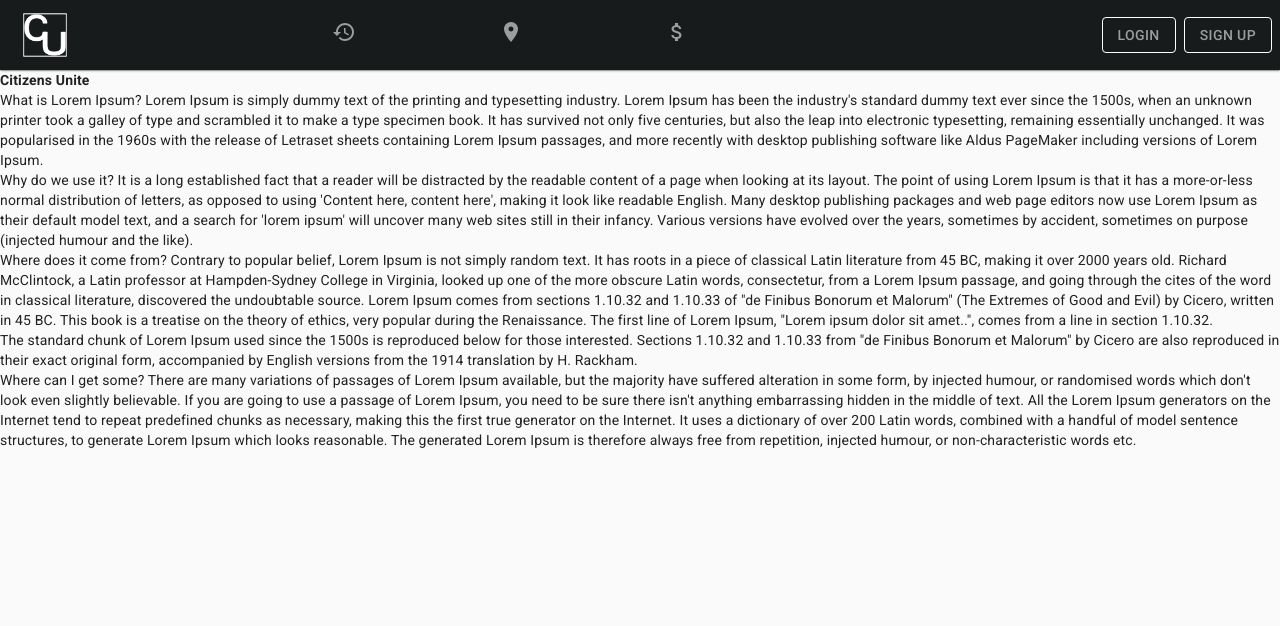
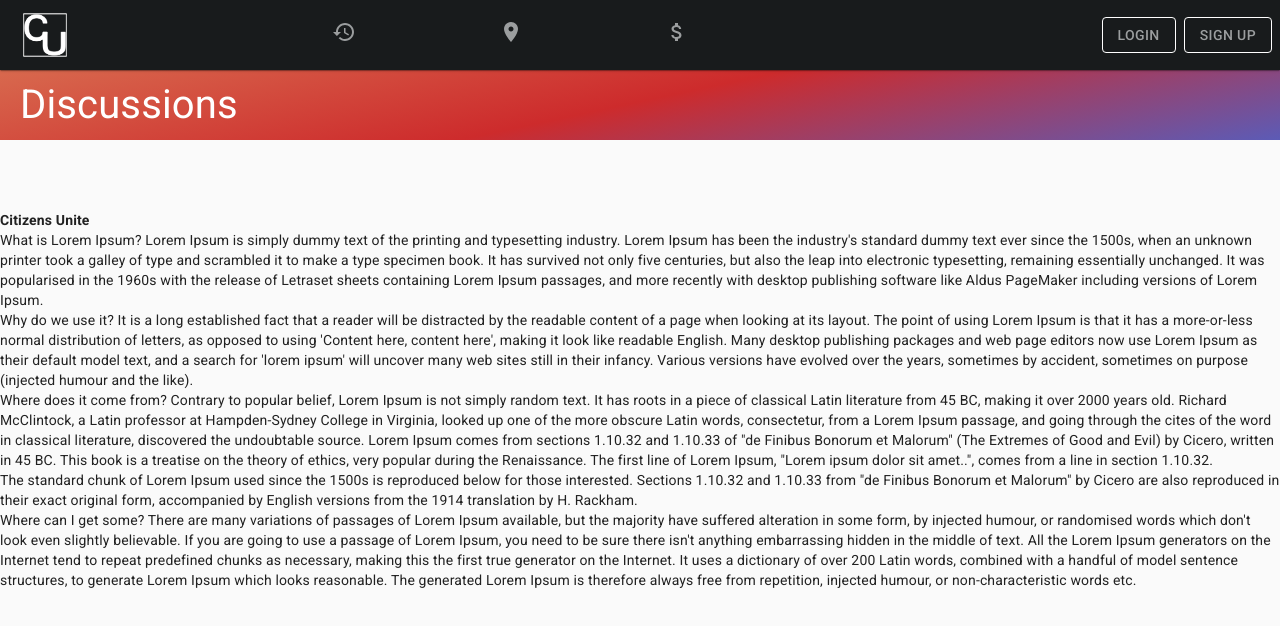
Before and after one commit to CooperM93/Citizens-unite, a React (Create React App) app: page / in a window 1280 px wide. Shown: the top 626 px of the page. Built offline with nearby package versions, Linux system fonts and the light colour scheme.

Commit message:
Move titlebars to own file and show in navbar

```diff
--- a/src/App.js
+++ b/src/App.js
@@ -49,7 +49,7 @@ class App extends React.Component {
             exact
             path="/"
             render={(routeProps) => (
-              <NavBar {...routeProps} pageChange={this.pageChange}>
+              <NavBar {...routeProps} pageChange={this.pageChange} page={this.state.page}>
               <SearchBar />
               <HomePage />
               </NavBar>
@@ -59,7 +59,7 @@ class App extends React.Component {
             exact
             path="/discussion"
             render={(routeProps) => (
-              <NavBar {...routeProps} pageChange={this.pageChange}>
+              <NavBar {...routeProps} pageChange={this.pageChange} page={this.state.page}>
               <Discussions />
               </NavBar>
             )}
@@ -68,7 +68,7 @@ class App extends React.Component {
             exact
             path="/events"
             render={(routeProps) => (
-              <NavBar {...routeProps} pageChange={this.pageChange}>
+              <NavBar {...routeProps} pageChange={this.pageChange} page={this.state.page}>
               <Events />
               </NavBar>
             )}
@@ -77,7 +77,7 @@ class App extends React.Component {
             exact
             path="/fundraising"
             render={(routeProps) => (
-              <NavBar {...routeProps} pageChange={this.pageChange}>
+              <NavBar {...routeProps} pageChange={this.pageChange} page={this.state.page}>
               <Fundraising />
               </NavBar>
             )}
--- a/src/Discussions.js
+++ b/src/Discussions.js
@@ -9,14 +9,9 @@ class Discussions extends Component {
     render() {
         const { classes } = this.props;
         return (
-            <div className={classes.container}>
-                <div className={classes.disTitleBox}>
-                    <h1 className={classes.title}>Discussions</h1>
-                </div>
                 <div className={classes.content}>
                     <ACard />
                 </div>
-            </div>
         )
     }
 }
--- a/src/Events.js
+++ b/src/Events.js
@@ -7,13 +7,8 @@ class Events extends Component {
     render() {
         const { classes } = this.props;
         return (
-            <div className={classes.container}>
-                <div className={classes.evtTitleBox}>
-                    <h1 className={classes.title}>Events</h1>
-                </div>
-                <div className={classes.content}>
-                    <ACard />
-                </div>
+            <div className={classes.content}>
+                <ACard />
             </div>
         )
     }
--- a/src/Fundraising.js
+++ b/src/Fundraising.js
@@ -7,13 +7,8 @@ class Fundraising extends Component {
     render() {
         const { classes } = this.props;
         return (
-            <div className={classes.container}>
-                <div className={classes.fundTitleBox}>
-                    <h1 className={classes.title}>Fundraising</h1>
-                </div>
-                <div className={classes.content}>
-                    <ACard />
-                </div>
+            <div className={classes.content}>
+                <ACard />
             </div>
         )
     }
--- a/src/NavBar.js
+++ b/src/NavBar.js
@@ -6,6 +6,7 @@ import styles from './styles/NavBarStyles';
 import LoginForm from './LoginForm';
 import SignUpForm from './SignUpForm';
 import ScrollTop from './ScrollTop';
+import TitleBar from './TitleBar';
 import logo from './styles/CU-logo-white-fat.svg';
 import NavSlider from './NavSlider';
 import NavDropdown from "./NavDropdown";
@@ -30,7 +31,7 @@ class NavBar extends React.Component {
         this.setState({ formShowing: false })
     }
     render() {
-        const {classes, children} = this.props;
+        const {classes, children, page} = this.props;
         const {loggedIn, scroll} = this.state;
         return (
             <div>
@@ -51,6 +52,7 @@ class NavBar extends React.Component {
                         </div>
                     }
                 </header>
+                <TitleBar page={page} />
                 <div className={classes.content}>
                     {children}
                 </div>
--- a/src/NavSlider.js
+++ b/src/NavSlider.js
@@ -16,19 +16,19 @@ export default function NavSlider(props) {
     //sets the local state to the new page
     setValue(newValue);
     //redirects to the new url selected
-    props.history.push(newValue);
+    props.history.push(`/${newValue}`);
   };
 
   return (
     <BottomNavigation
         //determines the current value from the current page url
-        value={props.location.pathname}
+        value={props.location.pathname.slice(1)}
         onChange={handleChange}
         className={classes.root}
     >
         <BottomNavigationAction
             label="Discussion"
-            value="/discussion"
+            value="discussion"
             classes={{
                 root: classes.icon,
                 selected: classes.selected
@@ -39,7 +39,7 @@ export default function NavSlider(props) {
         />
         <BottomNavigationAction
             label="Events"
-            value="/events"
+            value="events"
             classes={{
                 root: classes.icon,
                 selected: classes.selected
@@ -50,7 +50,7 @@ export default function NavSlider(props) {
         />
         <BottomNavigationAction
             label="Fundraising"
-            value="/fundraising"
+            value="fundraising"
             classes={{
                 root: classes.icon,
                 selected: classes.selected
--- /dev/null
+++ b/src/TitleBar.js
@@ -0,0 +1,28 @@
+import React from 'react'
+import TitleBarStyles from './styles/TitleBarStyles';
+import { withStyles } from '@material-ui/styles';
+
+function TitleBar(props) {
+    const { classes, page } = props;
+    return (
+    <div className={classes.container}>
+        {page == 'discussion' &&
+            <div className={classes.disTitleBox}>
+                <h1 className={classes.title}>Discussions</h1>
+            </div>
+        }
+        {page == 'events' &&
+            <div className={classes.evtTitleBox}>
+                <h1 className={classes.title}>Events</h1>
+            </div>
+        }
+        {page == 'fundraising' &&
+            <div className={classes.fundTitleBox}>
+                <h1 className={classes.title}>Fundraising</h1>
+            </div>
+        }
+    </div>
+    )
+}
+
+export default withStyles(TitleBarStyles)(TitleBar);
--- /dev/null
+++ b/src/styles/TitleBarStyles.js
@@ -0,0 +1,45 @@
+import sizes from "./sizes";
+import { NAV_OFFSET } from '../constants'
+
+const navOffset = NAV_OFFSET;
+
+const TitleBarStyles = theme =>  ({
+    container: {
+        marginTop: `${navOffset}px`
+    },
+    disTitleBox: {
+        display: 'flex',
+        height: 70,
+        marginLeft: 0,
+        alignItems: 'center',
+        padding:"0 20px",
+        background:" rgb(92,91,182)",
+        background: "linear-gradient(348deg, rgba(92,91,182,1) 0%, rgba(205,43,44,1) 51%, rgba(216,105,78,1) 100%)",
+    },
+    evtTitleBox: {
+        display: 'flex',
+        height: 70,
+        marginLeft: 0,
+        alignItems: 'center',
+        padding:"0 20px",
+        background:" rgb(92,91,182)",
+        background: "linear-gradient(108deg, rgba(92,91,182,1) 0%, rgba(205,43,44,1) 51%, rgba(216,105,78,1) 100%)",
+    },
+    fundTitleBox: {
+        display: 'flex',
+        height: 70,
+        marginLeft: 0,
+        alignItems: 'center',
+        padding:"0 20px",
+        background:" rgb(92,91,182)",
+        background: "linear-gradient(228deg, rgba(92,91,182,1) 0%, rgba(205,43,44,1) 51%, rgba(216,105,78,1) 100%)",
+    },
+    title: {
+        fontSize: 40,
+        fontWeight: 400,
+        letterSpacing: '1.5 px',
+        color: 'white',
+    },
+});
+
+export default TitleBarStyles;
```
